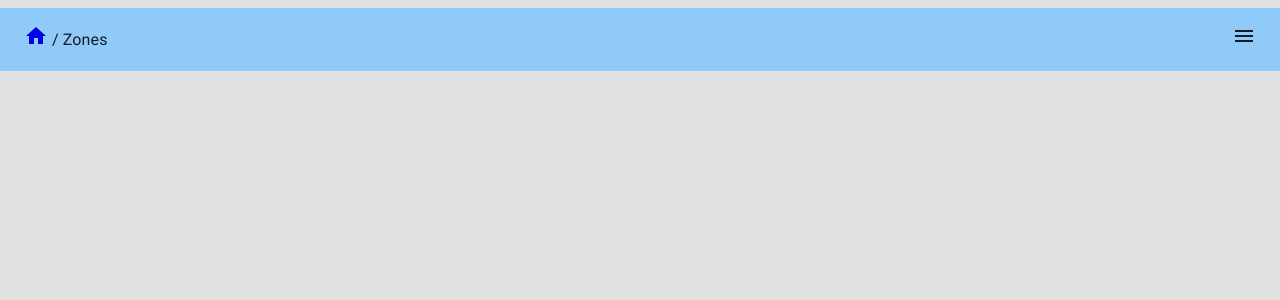
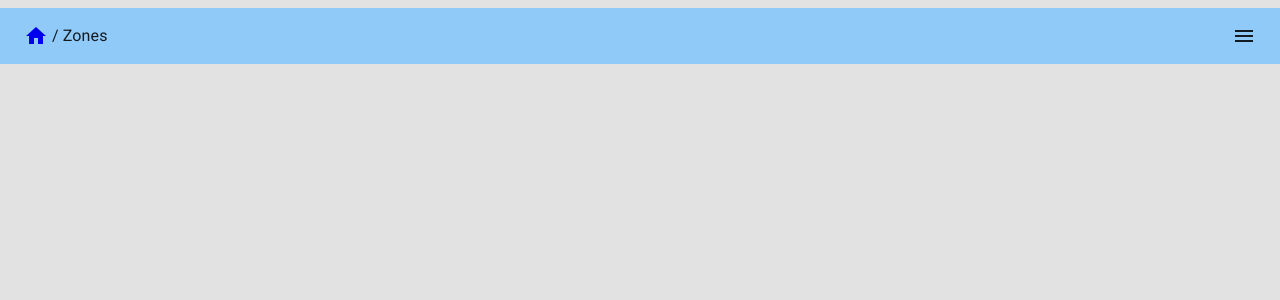
Before and after one commit to korziee/smart-irrigation, a React (Create React App) app in the folder packages/client/: page /zones in a window 1280 px wide. Shown: the top 300 px of the page. Built offline with nearby package versions, Linux system fonts and the light colour scheme.

Commit message:
add page template and fix navbar spacing

```diff
--- /dev/null
+++ b/packages/client/src/components/index.ts
@@ -0,0 +1,2 @@
+export * from "./nav-bar";
+export * from "./page-template";
--- a/packages/client/src/components/nav-bar.tsx
+++ b/packages/client/src/components/nav-bar.tsx
@@ -7,12 +7,14 @@ import MenuIcon from "@mui/icons-material/Menu";
 import MenuOpenIcon from "@mui/icons-material/MenuOpen";
 import { routes } from "../routes";
 
+const LINK_CENTER_STYLES = {
+  display: "flex",
+};
+
 export const NavBar: React.FC = () => {
   const location = useLocation();
   const theme = useTheme();
   const [menuOpen, setMenuOpen] = useState(false);
-
-  console.log(1, theme.palette.background.default);
 
   return (
     <Box
@@ -37,7 +39,7 @@ export const NavBar: React.FC = () => {
               alignItems: "center",
             }}
           >
-            <Link to={routes.home.path}>
+            <Link to={routes.home.path} style={LINK_CENTER_STYLES}>
               <HomeIcon />
             </Link>
             <Typography
```
Also changed, not shown: packages/client/src/components/page-template.tsx (added, +12 -0 lines).
